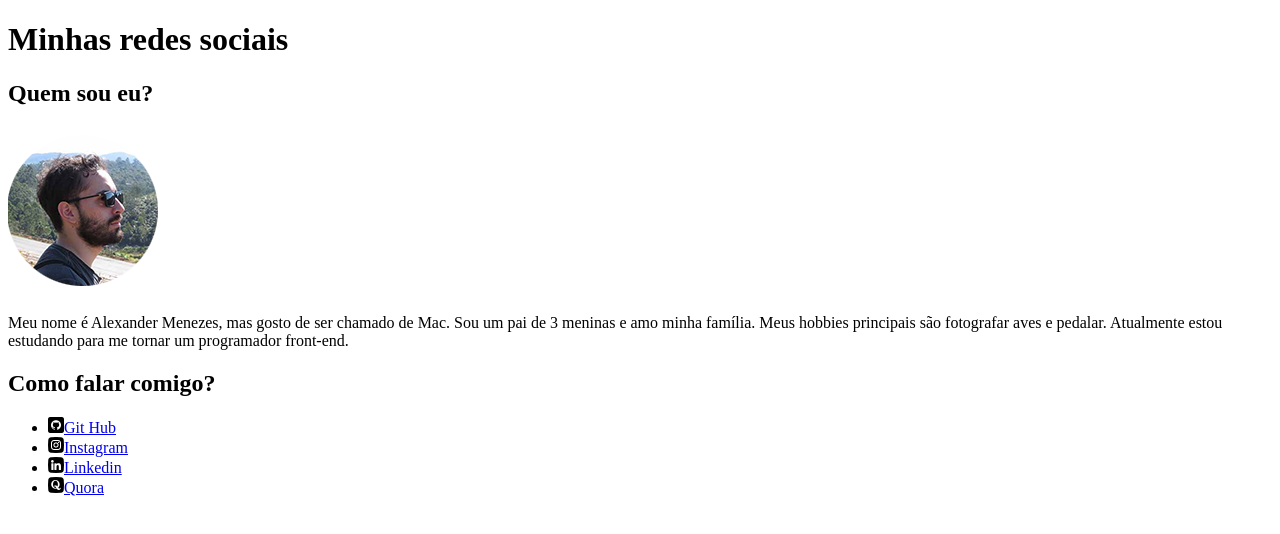
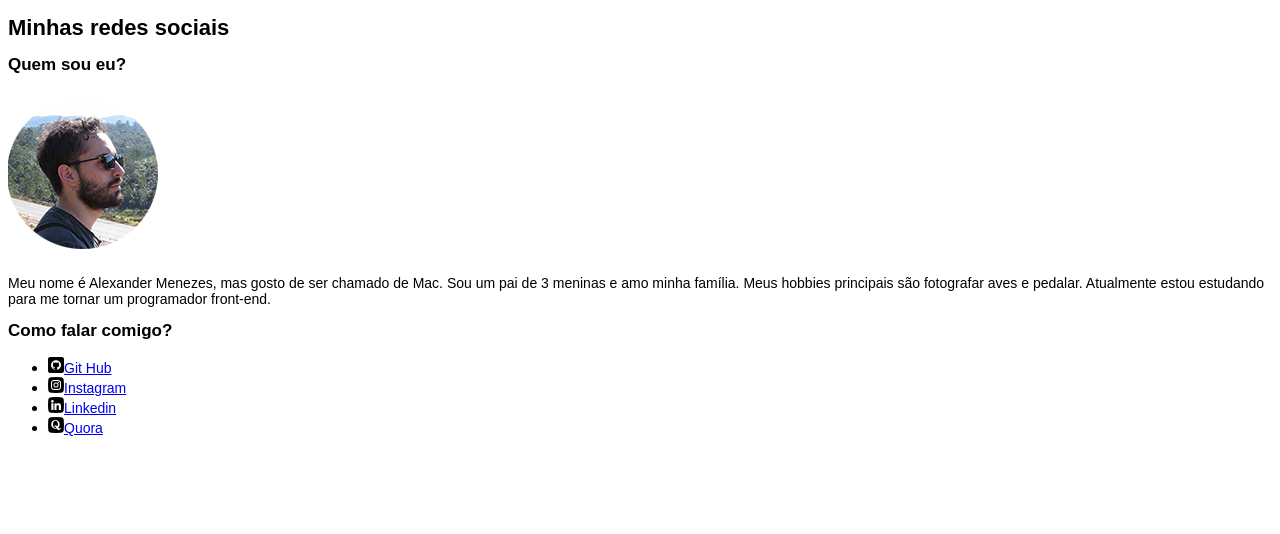
Before and after one commit to alexmatheus21/Curso-HTML---CSS, a plain HTML site: page desafios/desafio005/index.html in a window 1280 px wide. Drawn offline with Linux system fonts and the light colour scheme.

Commit message:
some updates

```diff
--- a/desafios/desafio005/estilos/styles.css
+++ b/desafios/desafio005/estilos/styles.css
@@ -1,4 +1,17 @@
 * {
     font-family: Arial, Helvetica, sans-serif;
-    font-size: 15px;
 }
+
+p {
+    font-size: 14px;
+}
+h2 {
+    font-size: 17px;
+}
+h1 {
+    font-size: 22px;
+}
+a {
+    font-size: 14px;
+
+}
--- a/desafios/desafio005/index.html
+++ b/desafios/desafio005/index.html
@@ -6,6 +6,7 @@
     <meta http-equiv="X-UA-Compatible" content="IE=edge">
     <meta name="viewport" content="width=device-width, initial-scale=1.0">
     <title>Social - Mac Menezes</title>
+    <link rel="stylesheet" href="estilos/styles.css">
 </head>
 
 <body>
```
